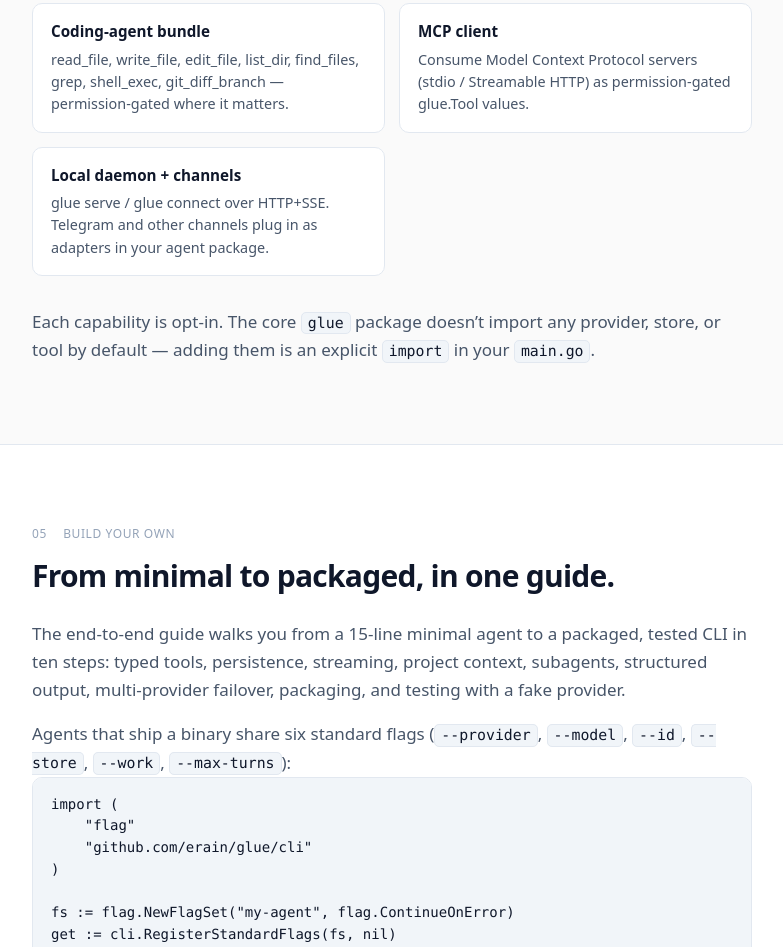
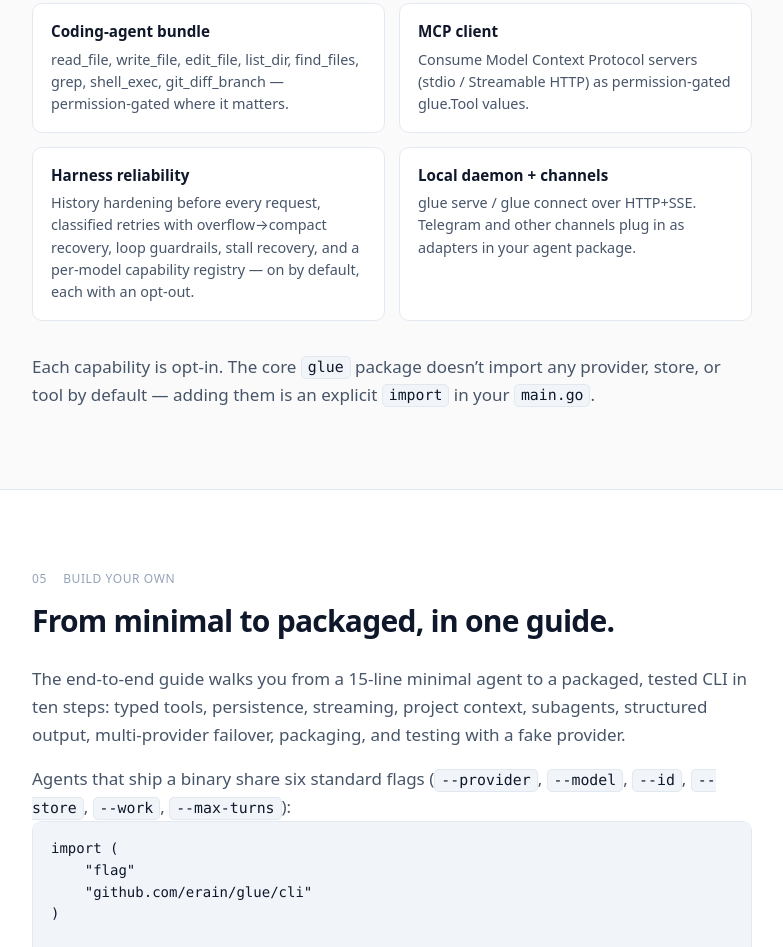
Before and after one commit to erain/glue-framework-site, an Astro site: page / in a window 1280 px wide. Shown: the part 3639-4586 px from the top of the page, without its empty margins (248-1031 px from the left). Built offline with nearby package versions, Linux system fonts and the light colour scheme; Astro itself is replaced by a stand-in of ours.

Commit message:
Add Harness reliability card to §04 (v1.13.0)
Co-Authored-By: Claude Fable 5 <noreply@anthropic.com>

```diff
--- a/src/pages/index.astro
+++ b/src/pages/index.astro
@@ -84,6 +84,10 @@ const capabilities = [
   {
     title: "MCP client",
     body: "Consume Model Context Protocol servers (stdio / Streamable HTTP) as permission-gated glue.Tool values.",
+  },
+  {
+    title: "Harness reliability",
+    body: "History hardening before every request, classified retries with overflow→compact recovery, loop guardrails, stall recovery, and a per-model capability registry — on by default, each with an opt-out.",
   },
   {
     title: "Local daemon + channels",
```
